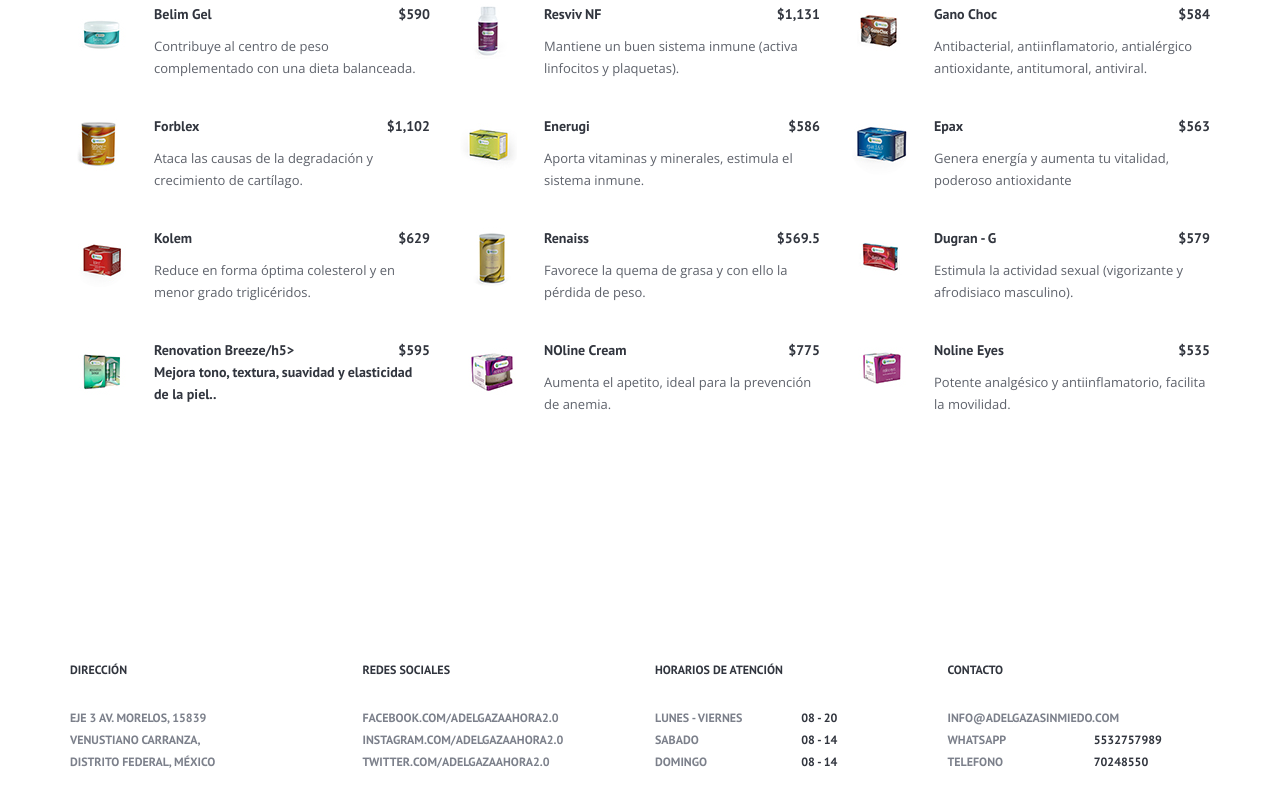
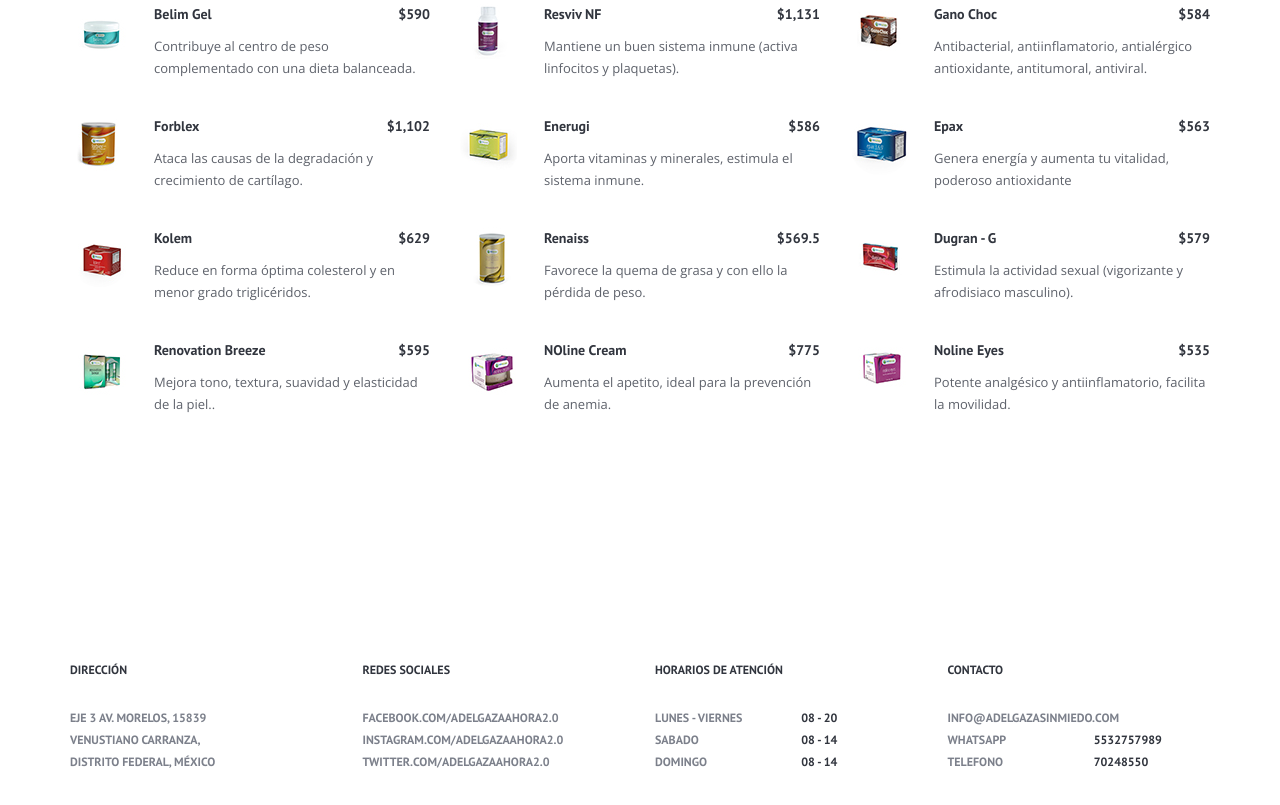
Before and after one commit to SoloGabbo/adelgaza2.0, a plain HTML site: page productos.html in a window 1280 px wide. Shown: the part 854-1659 px from the top of the page. Drawn offline with nearby package versions, Linux system fonts and the light colour scheme; some packages are replaced by stand-ins of ours.

Commit message:
productos error

```diff
--- a/productos.html
+++ b/productos.html
@@ -258,7 +258,7 @@
 								<img src="images/16.jpg" alt="alt text">
 								<div class="content">
 									<span class="price">$595</span>
-									<h5>Renovation Breeze/h5>
+									<h5>Renovation Breeze</h5>
 									<p>Mejora tono, textura, suavidad y elasticidad de la piel..</p>
 								</div> <!-- end .menu -->
 							</div> <!-- end .menu -->
```
